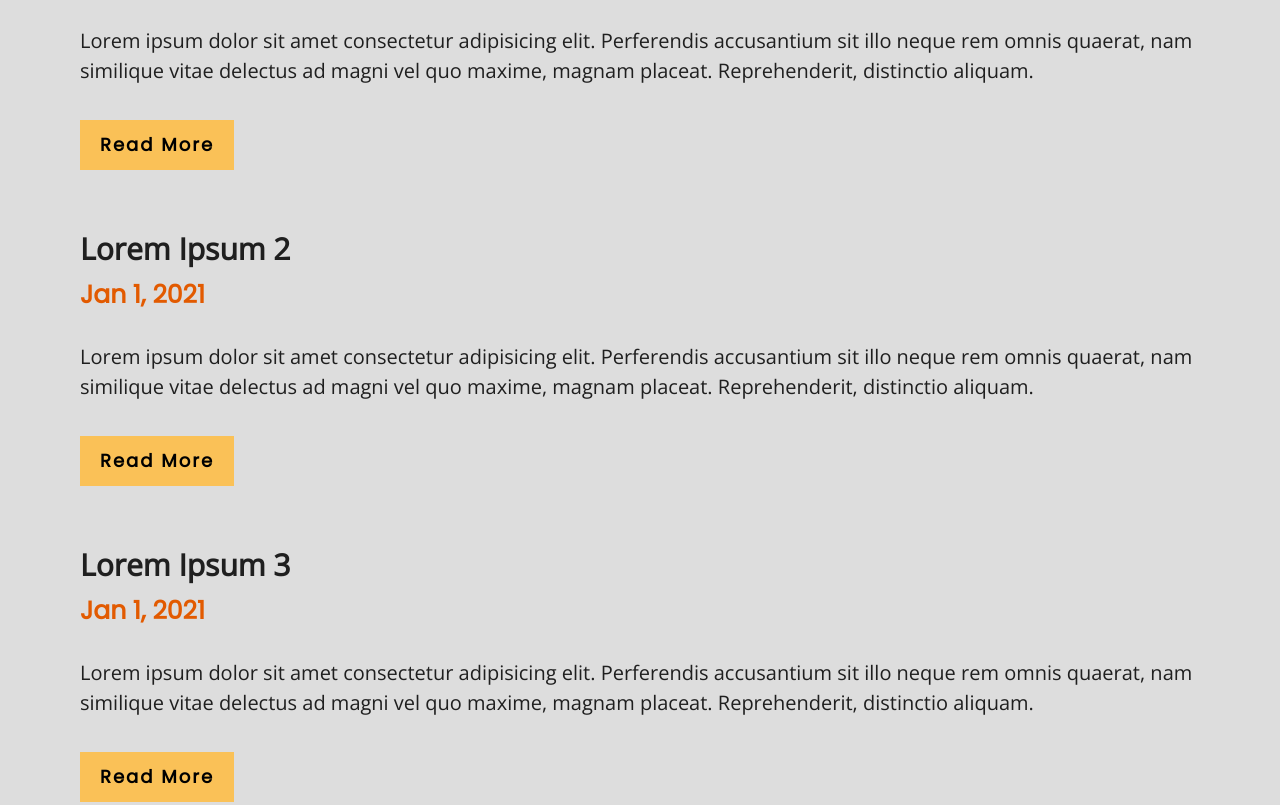
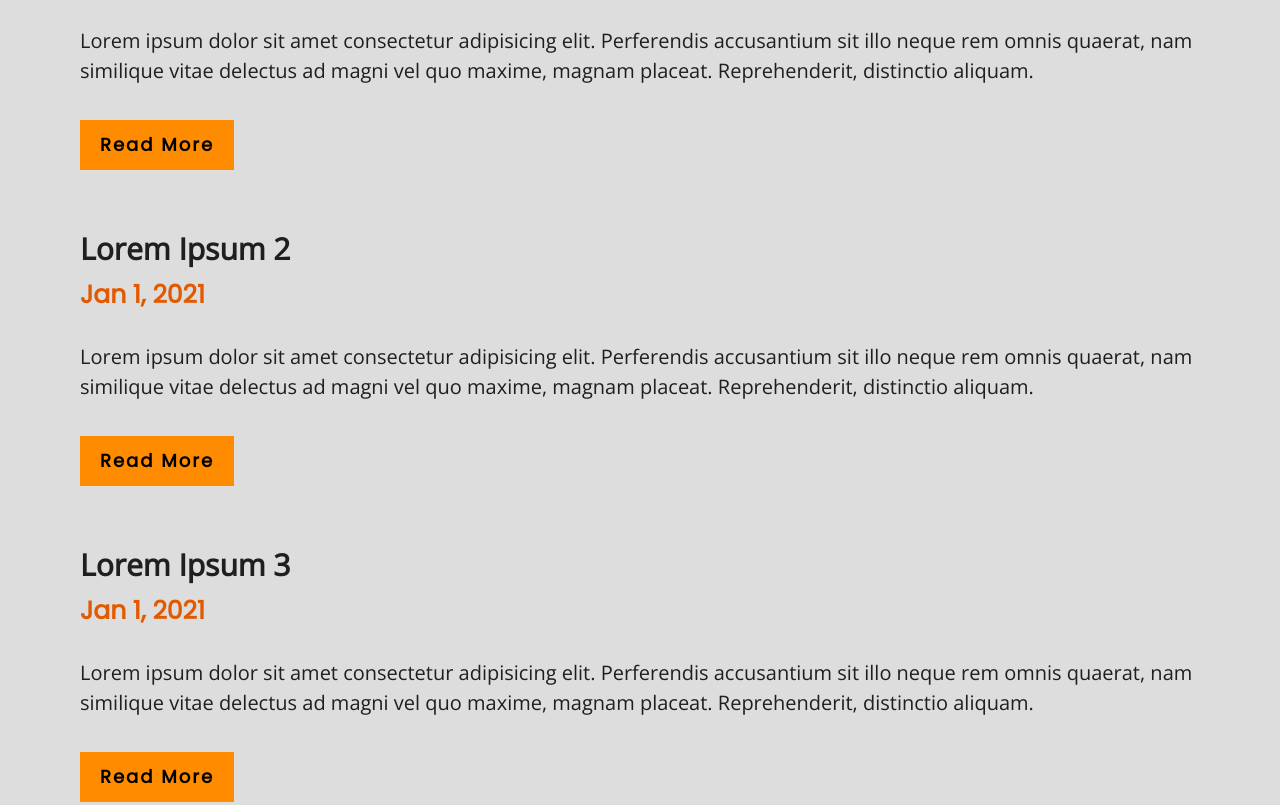
Before and after one commit to deytulsi18/tulsisblog, an Eleventy site: page src/index.njk in a window 1280 px wide. Shown: the part 1120-1925 px from the top of the page. Built offline with nearby package versions, Linux system fonts and the light colour scheme; Eleventy itself is replaced by a stand-in of ours; files that its build step writes are made by us from their sources.

Commit message:
continue reading button color changes

```diff
--- a/src/css/style.css
+++ b/src/css/style.css
@@ -530,6 +530,8 @@ section {
   color: #000;
   border: 2px solid #fac157;
   background-color: #fac157;
+  border: 2px solid rgb(255, 140, 0);
+  background-color: rgb(255, 140, 0);
 }
 .continue-reading:hover {
   border: 2px solid var(--text-color);
```
